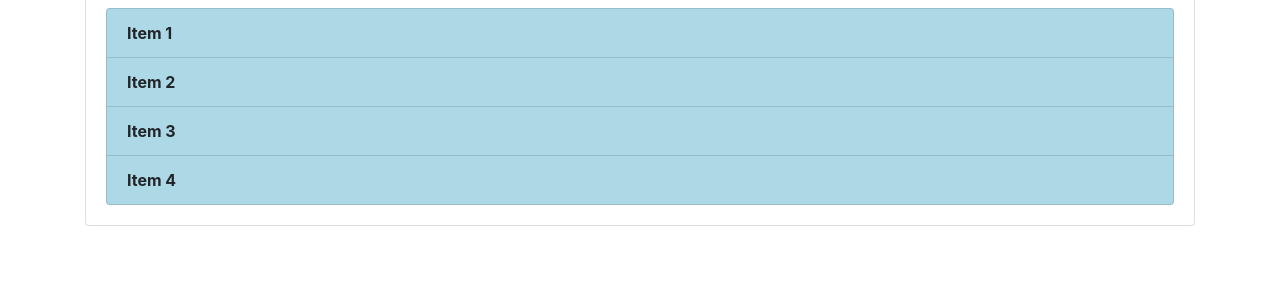
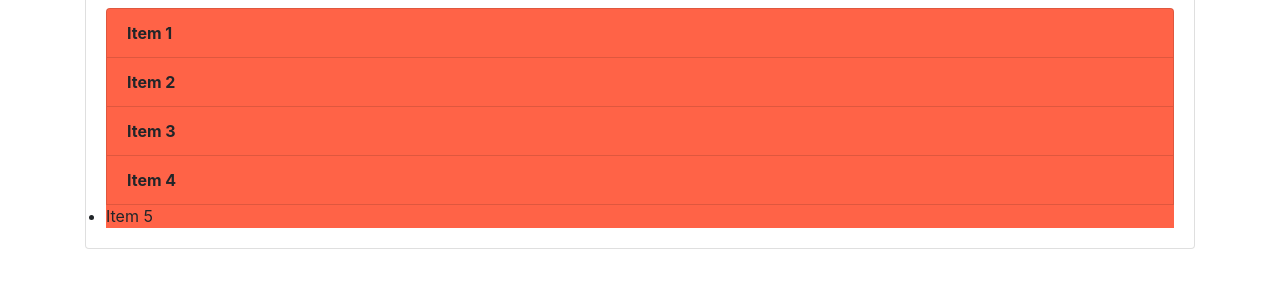
Before and after one commit to Rahul-71/DomManipulationBasics, a plain HTML site: page index.html in a window 1280 px wide. Shown: the part 295-580 px from the top of the page. Drawn offline with nearby package versions, Linux system fonts and the light colour scheme.

Commit message:
using getElementsByTagName to manipulate the tag without classname

```diff
--- a/dom.js
+++ b/dom.js
@@ -4,12 +4,17 @@ head.style.borderBottom = "solid 2px black";
 
 document.getElementById("header-title").innerHTML = "Welcome to the Item Lister";
 
-// getElementsByClassName
+// GETELEMENTSBYCLASSNAME
 let items = document.getElementsByClassName("list-group-item");
-// console.log(items);
 items[1].style.backgroundColor = "lightgreen";
 
 for (let i = 0; i < items.length; i++) {
     items[i].style.backgroundColor = "lightblue";
     items[i].style.fontWeight = 'bold';
 }
+
+// GETELEMENTSBYTAGNAME
+let items1 = document.getElementsByTagName("li");
+for (let i = 0; i < items1.length; i++) {
+    items1[i].style.backgroundColor = "tomato";
+}
--- a/index.html
+++ b/index.html
@@ -30,6 +30,7 @@
                 <li id="list" class="list-group-item">Item 2</li>
                 <li id="list" class="list-group-item">Item 3</li>
                 <li id="list" class="list-group-item">Item 4</li>
+                <li>Item 5</li>
             </ul>
         </div>
     </div>
```
